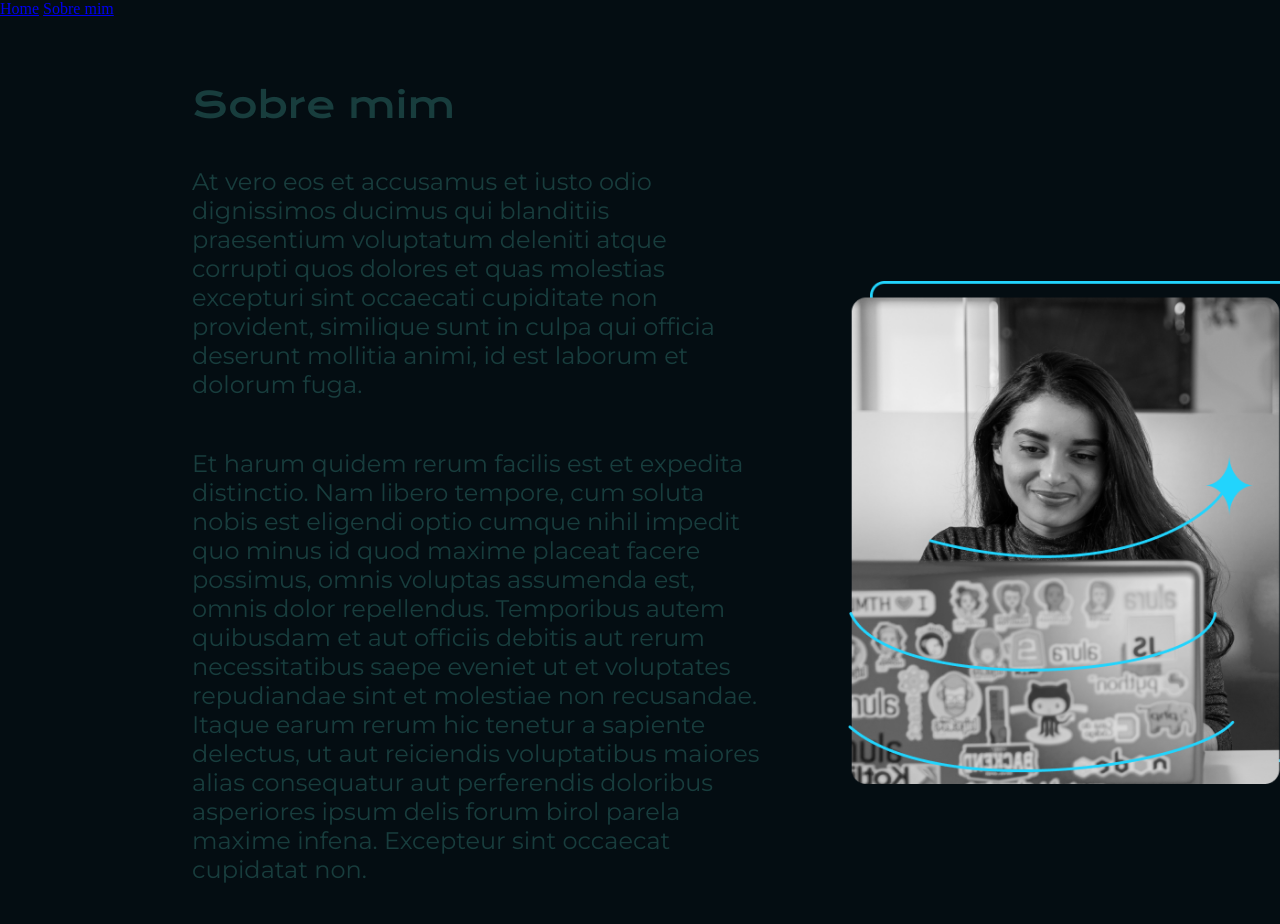
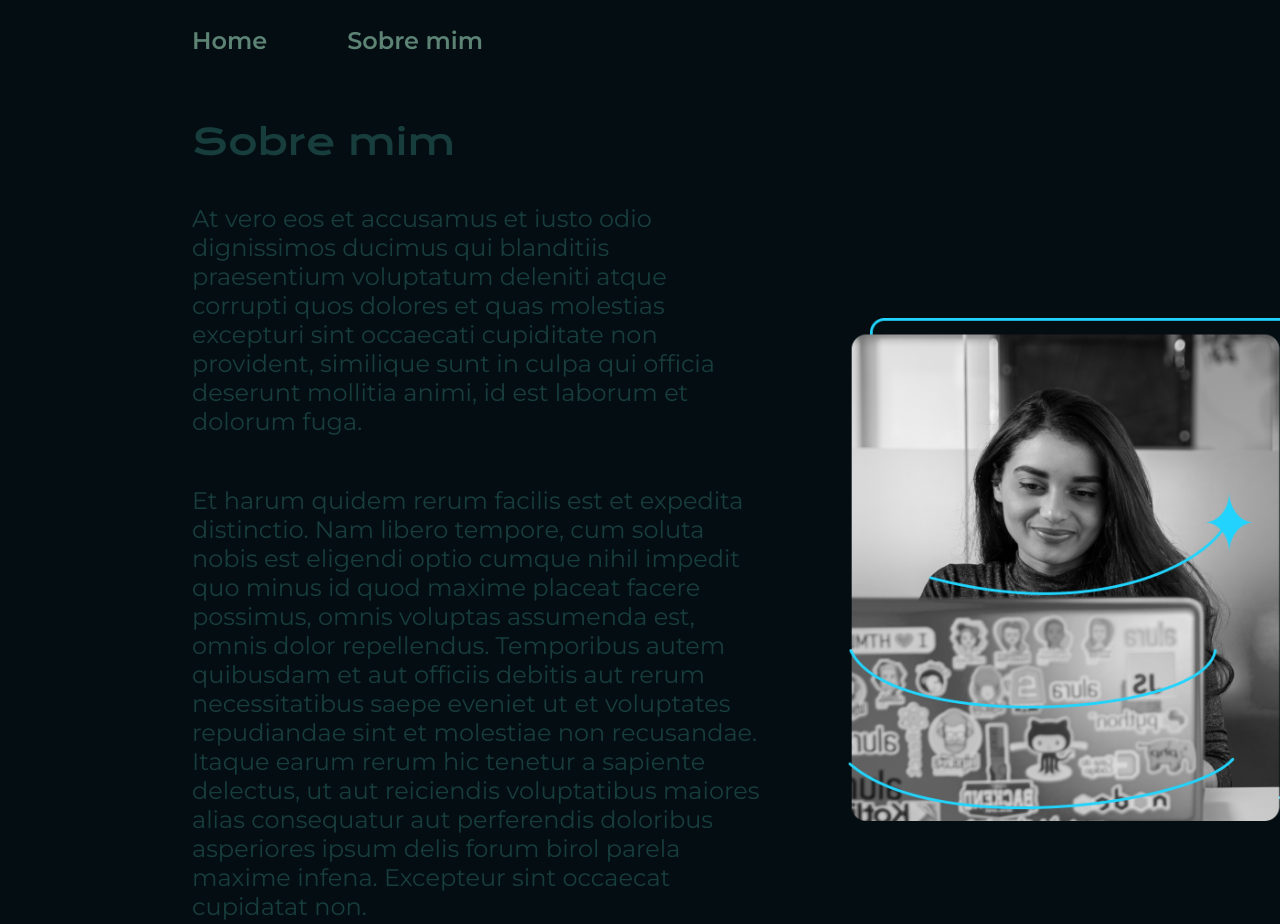
Before and after one commit to MatheusNantess/portfolio, a plain HTML site: page about.html in a window 1280 px wide. Shown: the top 924 px of the page. Drawn offline with nearby package versions, Linux system fonts and the light colour scheme.

Commit message:
Add files via upload

```diff
--- a/about.html
+++ b/about.html
@@ -7,10 +7,10 @@
     <link rel="stylesheet" href="styles/style.css">
 </head>
 <body>
-    <header class="cabeçalho">
-        <nav class="cabeçalho__menu">
-            <a class="cabeçalho__menu__link" href="index.html">Home</a>
-            <a class="cabeçalho__menu__link" href="about.html">Sobre mim</a>
+    <header class="cabecalho">
+        <nav class="cabecalho__menu">
+            <a class="cabecalho__menu__link" href="index.html">Home</a>
+            <a class="cabecalho__menu__link" href="about.html">Sobre mim</a>
         </nav>
        </header>
     <main class="apresentacao2">
```
Also changed, not shown: index.html (+1 -1 lines).
